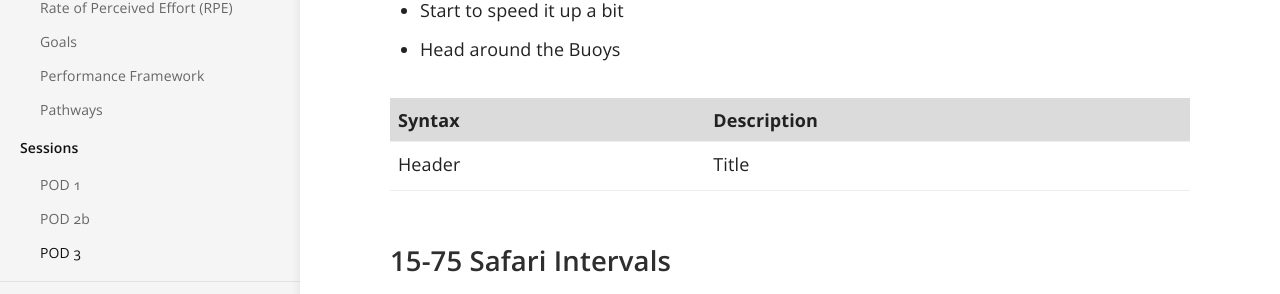
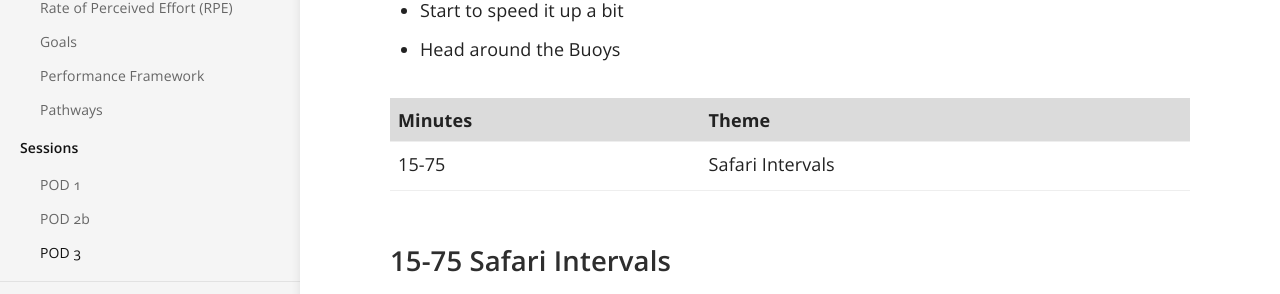
Before and after one commit to scotentSD/template_toolkit, a Jekyll site: the page built from _docs/Content/3-POD.md, in a window 1280 px wide. Shown: the part 297-591 px from the top of the page. Built offline with Jekyll 4.4.1, drawn with Linux system fonts in a browser that asks for light colours.

Commit message:
Update 3-POD.md

```diff
--- a/_docs/Content/3-POD.md
+++ b/_docs/Content/3-POD.md
@@ -11,9 +11,9 @@ published: true
 - Start to speed it up a bit
 - Head around the Buoys
 
-| Syntax | Description |
+| Minutes | Theme |
 | ----------- | ----------- |
-| Header | Title |
+| 15-75 | Safari Intervals |
 
 
 ## 15-75 	Safari Intervals
```
